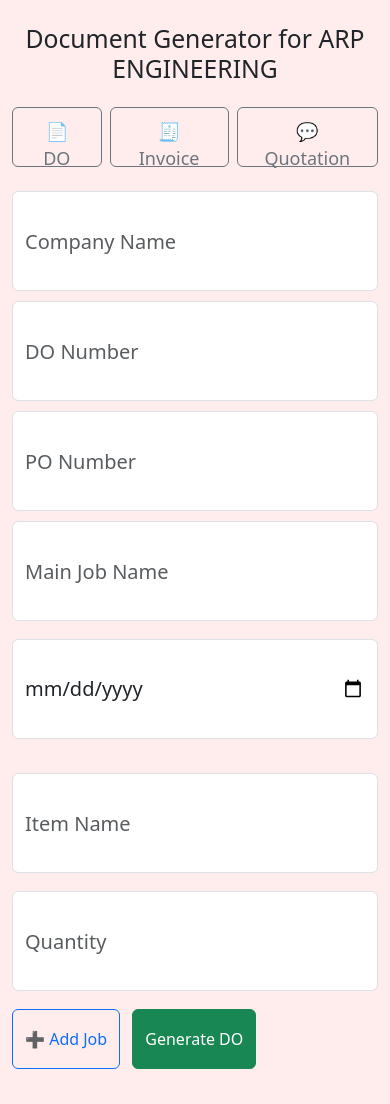
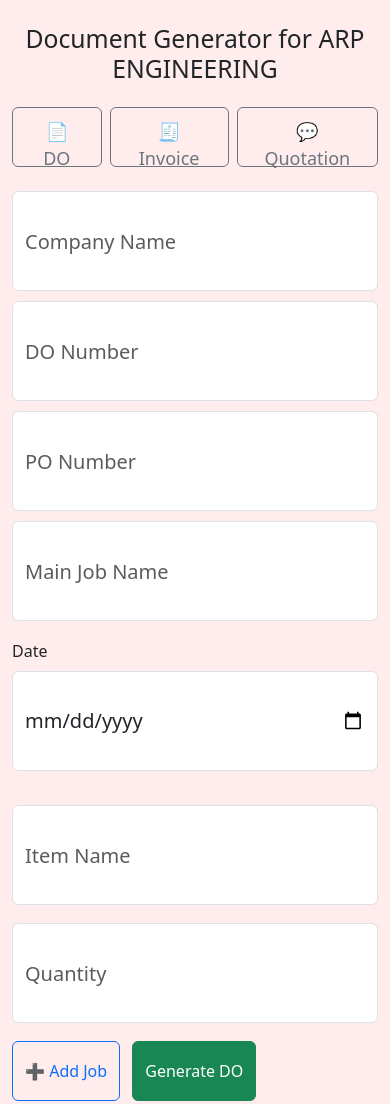
Before and after one commit to abarnar16/arp-document-generator, a website: page frontend/index.html in a window 390 px wide. Drawn offline with nearby package versions, Linux system fonts and the light colour scheme.

Commit message:
with date label added for iphone screens

```diff
--- a/frontend/index.html
+++ b/frontend/index.html
@@ -37,7 +37,8 @@
     <input type="text" id="job-name" class="form-control" placeholder="Main Job Name" />
   </div>
   <div class="col-md-3 mt-2">
-    <input type="date" id="doc-date" class="form-control" placeholder="Date"/>
+    <label for="doc-date" class="form-label">Date</label>
+  <input type="date" id="doc-date" class="form-control">
   </div>
 </div>
 
```
Also changed, not shown: frontend/invoice.html (+2 -1 lines), frontend/quotation.html (+2 -1 lines).
